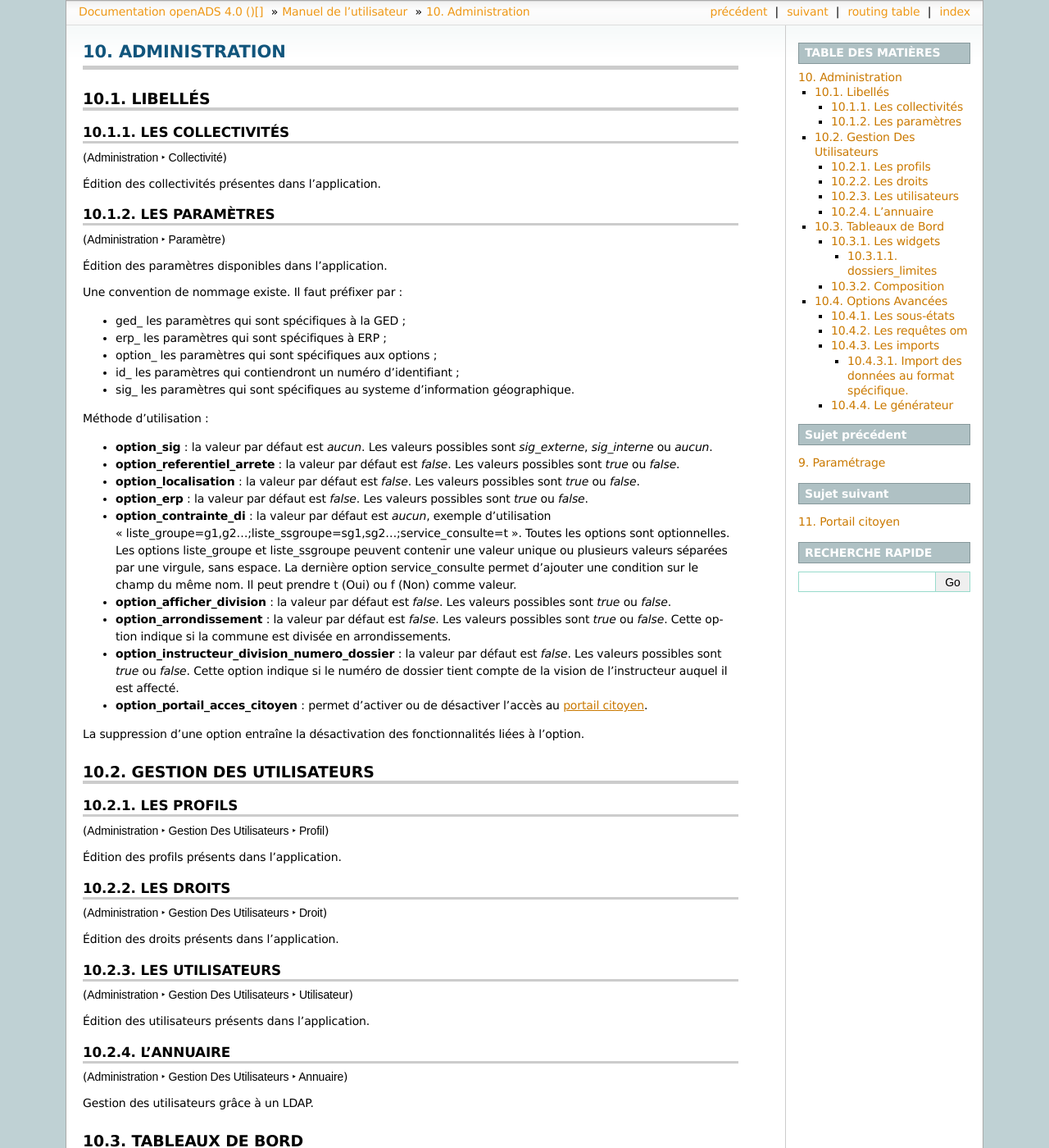
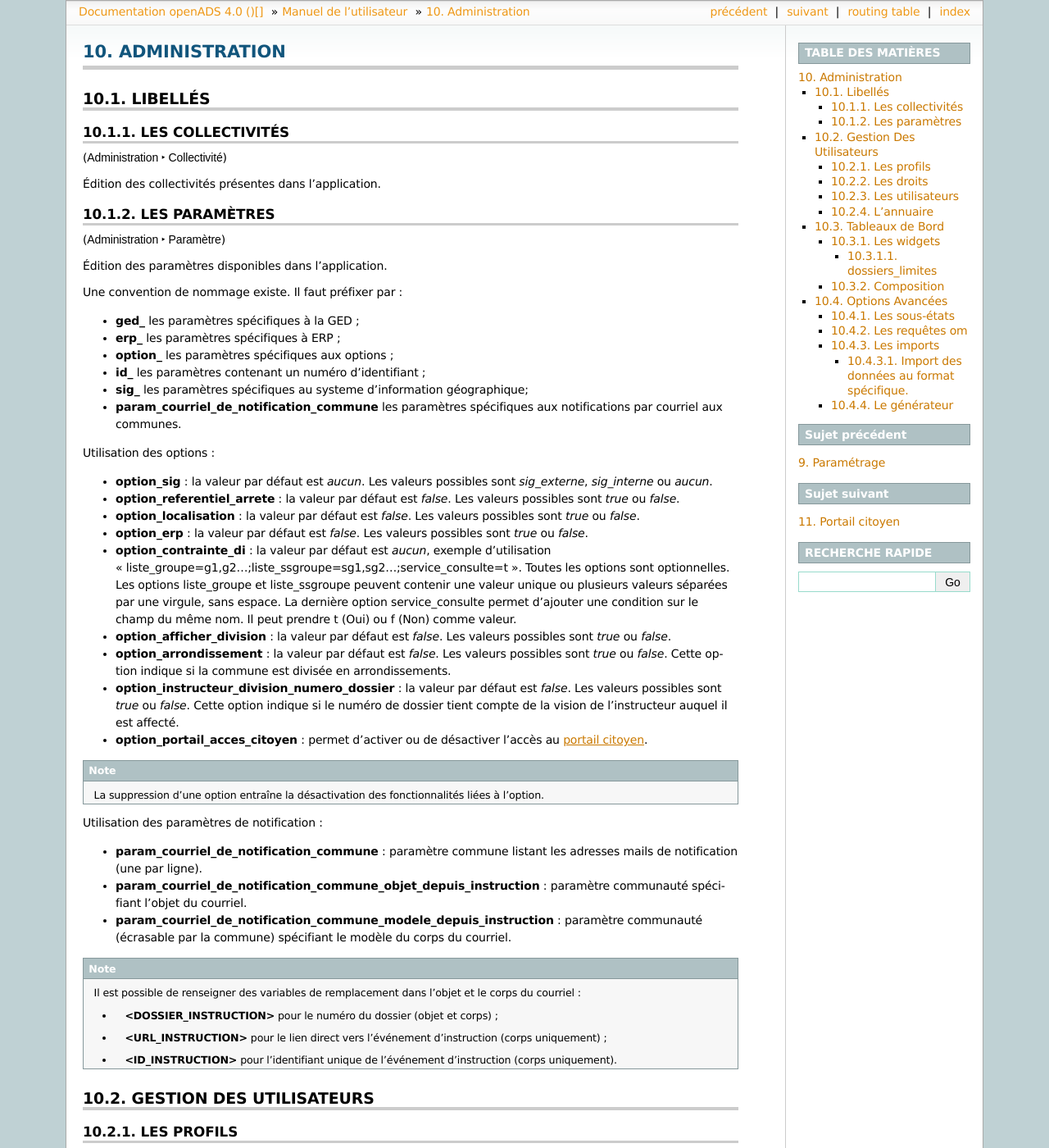
Before and after one commit to mpavaux/openads-documentation, a Sphinx documentation site: the page built from source/manuel_utilisateur/administration.rst, in a window 1280 px wide and 1400 px high. Shown: the whole window at 82% size. Built offline with Sphinx 7.4.7, drawn with Linux system fonts in a browser that asks for light colours.

Commit message:
Nouvelle action sur l'instruction permettant de notifier par mail les communes.

```diff
--- a/source/manuel_utilisateur/administration.rst
+++ b/source/manuel_utilisateur/administration.rst
@@ -29,18 +29,14 @@
 
 Une convention de nommage existe. Il faut préfixer par :
 
-* ged\_ les paramètres qui sont spécifiques à la GED ;
+* **ged\_** les paramètres spécifiques à la GED ;
+* **erp\_** les paramètres spécifiques à ERP ;
+* **option\_** les paramètres spécifiques aux options ;
+* **id\_** les paramètres contenant un numéro d'identifiant ;
+* **sig\_** les paramètres spécifiques au systeme d'information géographique;
+* **param_courriel_de_notification_commune** les paramètres spécifiques aux notifications par courriel aux communes.
 
-* erp\_ les paramètres qui sont spécifiques à ERP ;
-
-* option\_ les paramètres qui sont spécifiques aux options ;
-
-* id\_ les paramètres qui contiendront un numéro d'identifiant ;
-
-* sig\_ les paramètres qui sont spécifiques au systeme d'information géographique.
-
-
-Méthode d'utilisation :
+Utilisation des options :
 
 * **option_sig** : la valeur par défaut est *aucun*. Les valeurs possibles sont
   *sig_externe*, *sig_interne* ou *aucun*.
@@ -67,12 +63,27 @@
   Cette option indique si le numéro de dossier tient compte de la vision de l'instructeur auquel il est affecté.
 * **option_portail_acces_citoyen** : permet d'activer ou de désactiver l'accès au :ref:`portail citoyen <portail_citoyen>`.
 
-La suppression d'une option entraîne la désactivation des fonctionnalités liées
-à l'option.
+.. note::
+
+  La suppression d'une option entraîne la désactivation des fonctionnalités liées
+  à l'option.
+
+Utilisation des paramètres de notification :
+
+* **param_courriel_de_notification_commune** : paramètre commune listant les adresses mails de notification (une par ligne).
+* **param_courriel_de_notification_commune_objet_depuis_instruction** : paramètre communauté spécifiant l'objet du courriel.
+* **param_courriel_de_notification_commune_modele_depuis_instruction** : paramètre communauté (écrasable par la commune) spécifiant le modèle du corps du courriel.
+
+.. note::
+
+  Il est possible de renseigner des variables de remplacement dans l'objet et le corps du courriel :
+
+  * **<DOSSIER_INSTRUCTION>** pour le numéro du dossier (objet et corps) ;
+  * **<URL_INSTRUCTION>** pour le lien direct vers l'événement d'instruction (corps uniquement) ;
+  * **<ID_INSTRUCTION>** pour l'identifiant unique de l'événement d'instruction (corps uniquement).
 
 Gestion Des Utilisateurs
 ########################
-
 
 .. _administration_profil:
 
```
Also changed, not shown: source/manuel_utilisateur/instruction.rst (+14 -0 lines), source/manuel_utilisateur/notifier_commune.png (added).
